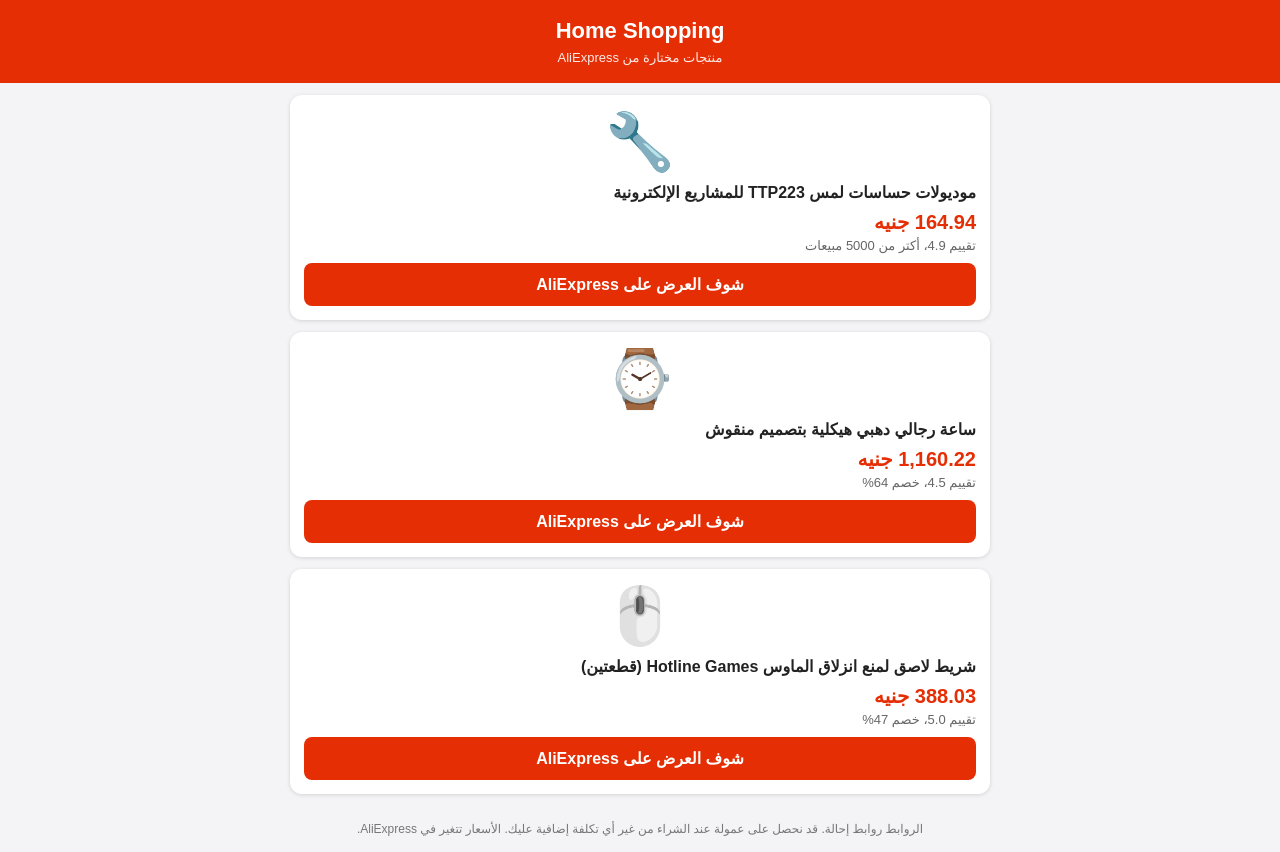
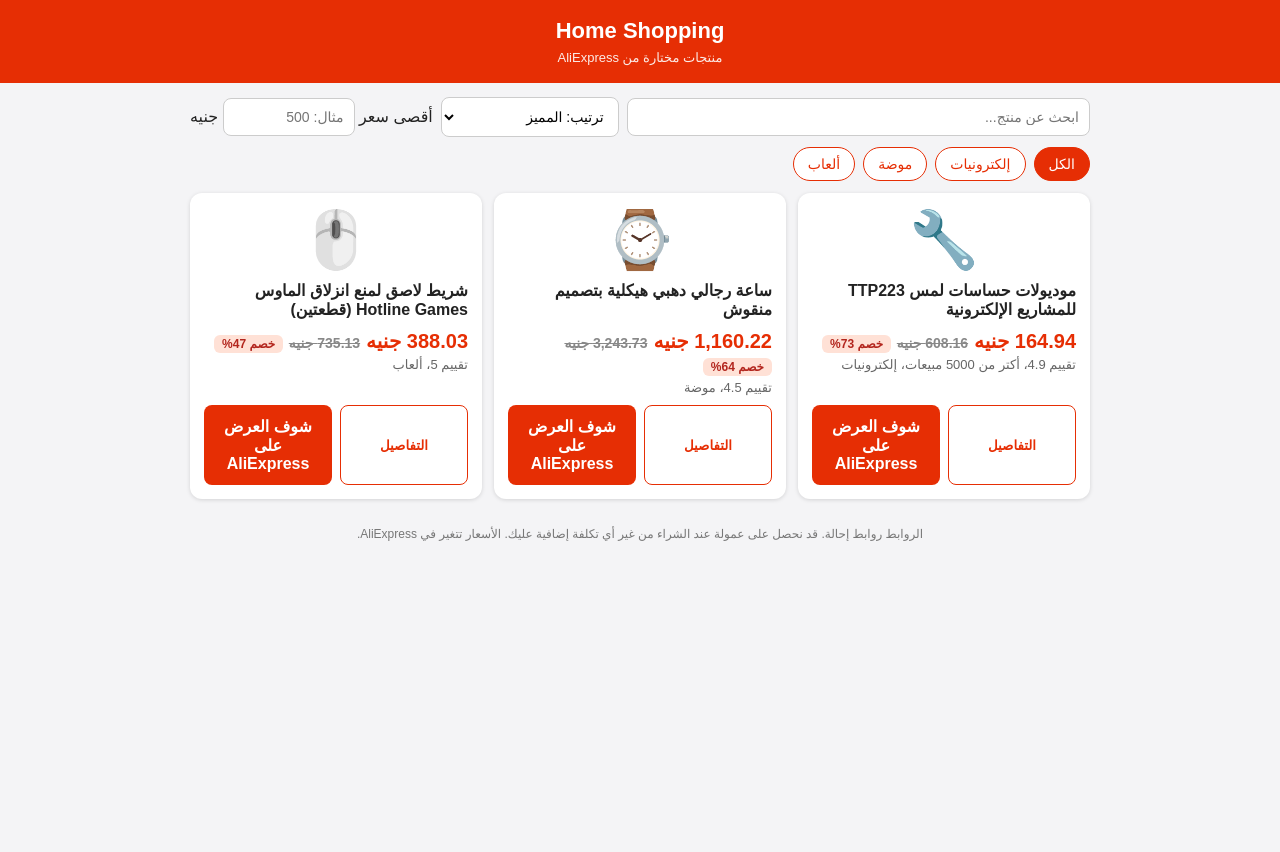
Before and after one commit to sayedwahed/home-shopping, a plain HTML site: page index.html in a window 1280 px wide. After the commit the page ends 800 px from the top, so only its background shows below. Drawn offline with Linux system fonts and the light colour scheme.

Commit message:
Improve store: load products.json, search, filters, sorting, details (only Sayed's 3 affiliate products)

```diff
--- a/index.html
+++ b/index.html
@@ -9,42 +9,162 @@ body{margin:0;font-family:Arial,sans-serif;background:#f4f4f6;color:#222}
 header{background:#e62e04;color:#fff;padding:18px;text-align:center}
 h1{margin:0;font-size:22px}
 p.s{margin:6px 0 0;font-size:13px;opacity:.9}
-main{padding:12px;display:grid;gap:12px;max-width:700px;margin:auto}
-.c{background:#fff;border-radius:12px;padding:14px;box-shadow:0 1px 4px #0002}
+.toolbar{max-width:900px;margin:14px auto 0;padding:0 12px;display:flex;flex-wrap:wrap;gap:8px;align-items:center}
+.toolbar input[type=search],.toolbar select,.toolbar input[type=number]{padding:10px;border:1px solid #ccc;border-radius:8px;font-size:14px;background:#fff}
+.toolbar input[type=search]{flex:1;min-width:180px}
+.cats{max-width:900px;margin:10px auto 0;padding:0 12px;display:flex;gap:8px;flex-wrap:wrap}
+.cats button{padding:8px 14px;border:1px solid #e62e04;background:#fff;color:#e62e04;border-radius:20px;cursor:pointer;font-size:14px}
+.cats button.on{background:#e62e04;color:#fff}
+main{padding:12px;display:grid;gap:12px;max-width:900px;margin:auto;grid-template-columns:repeat(auto-fill,minmax(240px,1fr))}
+.c{background:#fff;border-radius:12px;padding:14px;box-shadow:0 1px 4px #0002;display:flex;flex-direction:column}
 .i{font-size:56px;text-align:center}
-.n{font-weight:bold;margin:8px 0}
+.n{font-weight:bold;margin:8px 0;min-height:40px}
 .p{color:#e62e04;font-size:20px;font-weight:bold}
+.o{color:#888;text-decoration:line-through;font-size:14px;margin-right:6px}
+.badge{display:inline-block;background:#ffe1d6;color:#b3261e;border-radius:6px;padding:2px 8px;font-size:12px;font-weight:bold}
 .t{font-size:13px;color:#666;margin:4px 0 10px}
-a.b{display:block;text-align:center;background:#e62e04;color:#fff;text-decoration:none;padding:12px;border-radius:8px;font-weight:bold}
+.cat{font-size:12px;color:#888}
+.row{display:flex;gap:8px;margin-top:auto}
+button.d{flex:1;padding:11px;border:1px solid #e62e04;background:#fff;color:#e62e04;border-radius:8px;font-weight:bold;cursor:pointer}
+a.b{flex:1;display:block;text-align:center;background:#e62e04;color:#fff;text-decoration:none;padding:12px;border-radius:8px;font-weight:bold}
+.empty{grid-column:1/-1;text-align:center;color:#666;padding:30px}
 footer{text-align:center;font-size:12px;color:#777;padding:16px}
+dialog{border:0;border-radius:12px;max-width:420px;width:92%;padding:20px}
+dialog .i{font-size:64px}
+dialog h2{font-size:18px;margin:8px 0}
+dialog p{font-size:14px;color:#555;line-height:1.7}
+dialog .close{width:100%;padding:11px;border:0;background:#eee;border-radius:8px;cursor:pointer;font-weight:bold;margin-top:10px}
 </style>
 </head>
 <body>
 <header><h1>Home Shopping</h1><p class="s">منتجات مختارة من AliExpress</p></header>
+
+<div class="toolbar">
+  <input type="search" id="q" placeholder="ابحث عن منتج..." aria-label="بحث">
+  <select id="sort" aria-label="ترتيب">
+    <option value="featured">ترتيب: المميز</option>
+    <option value="rating">الأعلى تقييماً</option>
+    <option value="discount">أكبر خصم</option>
+    <option value="price-asc">السعر: من الأقل للأعلى</option>
+    <option value="price-desc">السعر: من الأعلى للأقل</option>
+  </select>
+  <label>أقصى سعر <input type="number" id="maxPrice" min="0" placeholder="مثال: 500" style="width:110px"> جنيه</label>
+</div>
+<div class="cats" id="cats">
+  <button data-cat="all" class="on">الكل</button>
+  <button data-cat="electronics">إلكترونيات</button>
+  <button data-cat="fashion">موضة</button>
+  <button data-cat="gaming">ألعاب</button>
+</div>
+
 <main id="list"><div class="c">جاري التحميل...</div></main>
+
+<dialog id="dlg">
+  <div class="i" id="dlgIcon"></div>
+  <h2 id="dlgName"></h2>
+  <p id="dlgBody"></p>
+  <a class="b" id="dlgBuy" target="_blank" rel="nofollow sponsored noopener" style="display:block">شوف العرض على AliExpress</a>
+  <button class="close" onclick="document.getElementById('dlg').close()">إغلاق</button>
+</dialog>
+
 <footer>الروابط روابط إحالة. قد نحصل على عمولة عند الشراء من غير أي تكلفة إضافية عليك. الأسعار تتغير في AliExpress.</footer>
+
 <script>
-var d=[
-  {"name":"موديولات حساسات لمس TTP223 للمشاريع الإلكترونية","price":"164.94 جنيه","icon":"🔧","note":"تقييم 4.9، أكتر من 5000 مبيعات","link":"https://s.click.aliexpress.com/e/_c3Ojkieh"},
-  {"name":"ساعة رجالي دهبي هيكلية بتصميم منقوش","price":"1,160.22 جنيه","icon":"⌚","note":"تقييم 4.5، خصم 64%","link":"https://s.click.aliexpress.com/e/_c3SrjKRx"},
-  {"name":"شريط لاصق لمنع انزلاق الماوس Hotline Games (قطعتين)","price":"388.03 جنيه","icon":"🖱️","note":"تقييم 5.0، خصم 47%","link":"https://s.click.aliexpress.com/e/_c3Eclt65"}
-];
-(function(){
-  var l=document.getElementById('list');
-  l.innerHTML='';
-  d.forEach(function(p){
-    var c=document.createElement('div');
-    c.className='c';
-    var a=document.createElement('a');
-    a.className='b';a.href=p.link;a.target='_blank';a.rel='nofollow sponsored noopener';a.textContent='شوف العرض على AliExpress';
-    var i=document.createElement('div');i.className='i';i.textContent=p.icon;
-    var n=document.createElement('div');n.className='n';n.textContent=p.name;
-    var pr=document.createElement('div');pr.className='p';pr.textContent=p.price;
-    var t=document.createElement('div');t.className='t';t.textContent=p.note;
-    c.append(i,n,pr,t,a);
-    l.appendChild(c);
+var all = [];
+var cat = 'all';
+
+function fmt(n){ return Number(n).toLocaleString('en-US',{minimumFractionDigits:2, maximumFractionDigits:2}) + ' جنيه'; }
+
+function render(){
+  var q = document.getElementById('q').value.trim();
+  var sort = document.getElementById('sort').value;
+  var max = parseFloat(document.getElementById('maxPrice').value);
+  var list = all.filter(function(p){
+    if (cat !== 'all' && p.category !== cat) return false;
+    if (q && p.name.indexOf(q) === -1) return false;
+    if (!isNaN(max) && p.price_egp > max) return false;
+    return true;
   });
-})();
+  if (sort === 'rating') list.sort(function(a,b){ return (b.rating||0)-(a.rating||0); });
+  if (sort === 'discount') list.sort(function(a,b){ return (b.discount_percent||0)-(a.discount_percent||0); });
+  if (sort === 'price-asc') list.sort(function(a,b){ return a.price_egp-b.price_egp; });
+  if (sort === 'price-desc') list.sort(function(a,b){ return b.price_egp-a.price_egp; });
+
+  var el = document.getElementById('list');
+  el.innerHTML = '';
+  if (!list.length){
+    var e = document.createElement('div');
+    e.className = 'empty';
+    e.textContent = 'لا توجد منتجات مطابقة لبحثك.';
+    el.appendChild(e);
+    return;
+  }
+  list.forEach(function(p){
+    var c = document.createElement('div');
+    c.className = 'c';
+    var i = document.createElement('div'); i.className='i'; i.textContent = p.icon || '🛍️';
+    var n = document.createElement('div'); n.className='n'; n.textContent = p.name;
+    var pr = document.createElement('div'); pr.className='p';
+    pr.textContent = fmt(p.price_egp);
+    if (p.old_price_egp){
+      var o = document.createElement('span'); o.className='o'; o.textContent = fmt(p.old_price_egp);
+      pr.appendChild(o);
+    }
+    if (p.discount_percent){
+      var b = document.createElement('span'); b.className='badge'; b.textContent = 'خصم ' + p.discount_percent + '%';
+      pr.appendChild(document.createTextNode(' '));
+      pr.appendChild(b);
+    }
+    var t = document.createElement('div'); t.className='t';
+    var parts = [];
+    if (p.rating) parts.push('تقييم ' + p.rating);
+    if (p.sales_note) parts.push(p.sales_note);
+    if (p.category_ar) parts.push(p.category_ar);
+    t.textContent = parts.join('، ');
+    var row = document.createElement('div'); row.className='row';
+    var d = document.createElement('button'); d.className='d'; d.textContent='التفاصيل';
+    d.onclick = function(){ showDetails(p); };
+    var a = document.createElement('a'); a.className='b'; a.href = p.affiliate_link; a.target='_blank'; a.rel='nofollow sponsored noopener'; a.textContent='شوف العرض على AliExpress';
+    row.appendChild(d); row.appendChild(a);
+    c.append(i,n,pr,t,row);
+    el.appendChild(c);
+  });
+}
+
+function showDetails(p){
+  document.getElementById('dlgIcon').textContent = p.icon || '🛍️';
+  document.getElementById('dlgName').textContent = p.name;
+  var lines = ['السعر: ' + fmt(p.price_egp)];
+  if (p.old_price_egp) lines.push('السعر قبل الخصم: ' + fmt(p.old_price_egp));
+  if (p.discount_percent) lines.push('الخصم: ' + p.discount_percent + '%');
+  if (p.rating) lines.push('التقييم: ' + p.rating + ' من 5');
+  if (p.sales_note) lines.push(p.sales_note);
+  if (p.category_ar) lines.push('التصنيف: ' + p.category_ar);
+  document.getElementById('dlgBody').textContent = lines.join(' — ');
+  document.getElementById('dlgBuy').href = p.affiliate_link;
+  document.getElementById('dlg').showModal();
+}
+
+document.getElementById('q').addEventListener('input', render);
+document.getElementById('sort').addEventListener('change', render);
+document.getElementById('maxPrice').addEventListener('input', render);
+document.getElementById('cats').addEventListener('click', function(ev){
+  var btn = ev.target.closest('button');
+  if (!btn) return;
+  cat = btn.getAttribute('data-cat');
+  document.querySelectorAll('#cats button').forEach(function(b){ b.classList.toggle('on', b === btn); });
+  render();
+});
+
+fetch('products.json', {cache: 'no-store'})
+  .then(function(r){ if(!r.ok) throw new Error('products.json not found'); return r.json(); })
+  .then(function(d){
+    all = (d.products || []).filter(function(p){ return p.affiliate_link && p.affiliate_link.indexOf('s.click.aliexpress.com') === 8; });
+    render();
+  })
+  .catch(function(){
+    document.getElementById('list').innerHTML = '<div class="empty">تعذر تحميل المنتجات حالياً، حاول مرة أخرى.</div>';
+  });
 </script>
 </body>
 </html>
```
